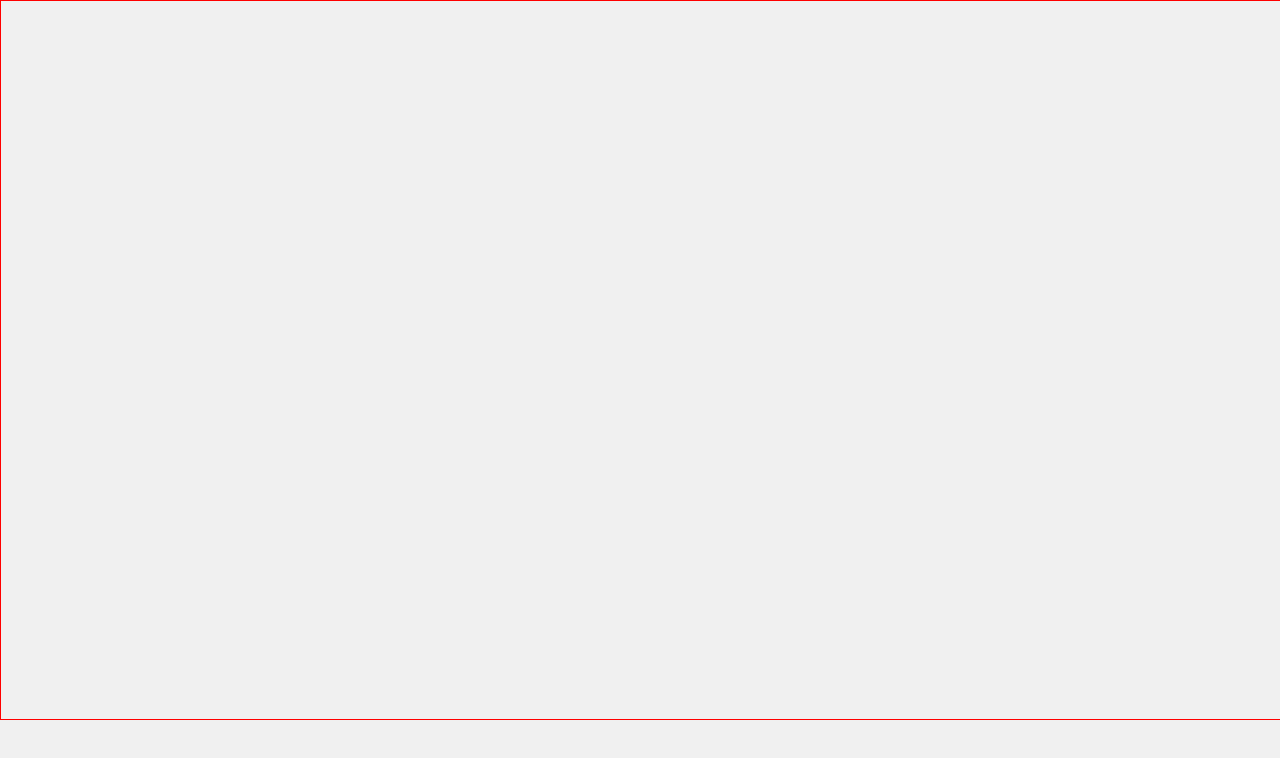
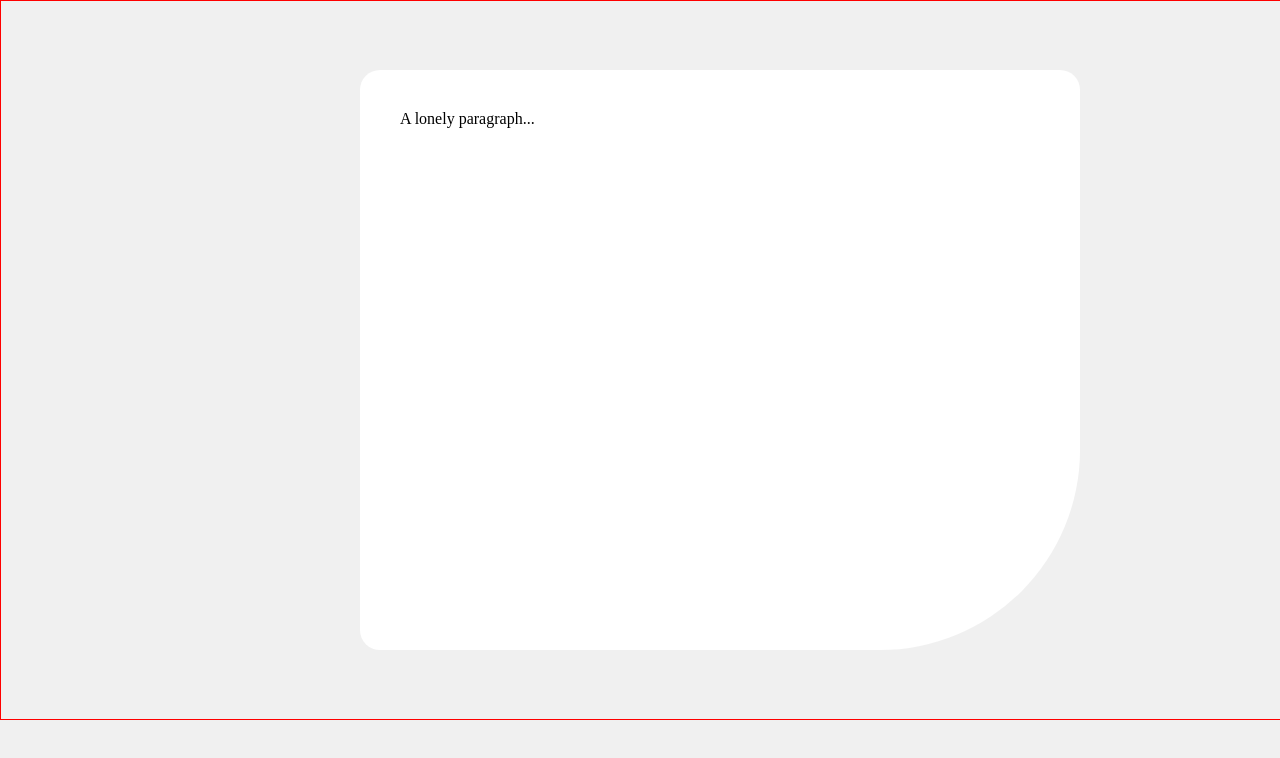
Before and after one commit to lucarl07/age-calculator-app-main, a React (Vite) app: page / in a window 1280 px wide. Shown: the top 758 px of the page. Built offline with nearby package versions, Linux system fonts and the light colour scheme.

Commit message:
💄 feat: Base style of the Container component

```diff
--- a/src/components/Container/Container.jsx
+++ b/src/components/Container/Container.jsx
@@ -2,8 +2,14 @@ import styles from "./Container.module.css"
 
 const Container = () => {
   return (
-    <>
-    </>
+    <section className={styles.container}>
+      {/* Top - Birth Date Formulary */}
+      <p>A lonely paragraph...</p>
+
+      {/* Middle - Section Separator */}
+
+      {/* Bottom - Resulting Age */}
+    </section>
   );
 }
 
--- a/src/components/Container/Container.module.css
+++ b/src/components/Container/Container.module.css
@@ -0,0 +1,8 @@
+.container {
+  margin: 0 auto;
+  padding: 2.5rem;
+  width: 720px;
+  height: 580px;
+  border-radius: 1.25rem 1.25rem 12.5rem 1.25rem;
+  background-color: var(--white);
+}
```
